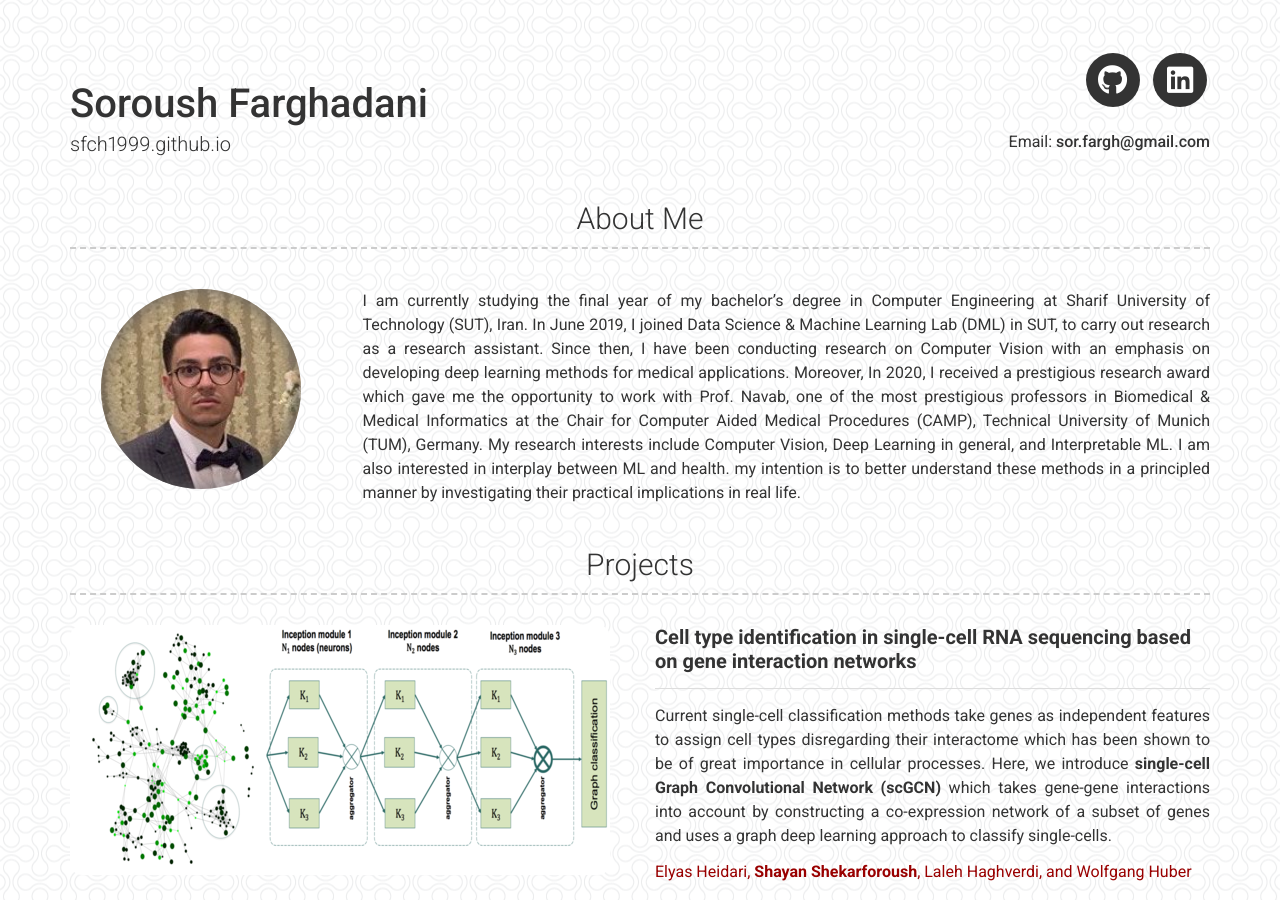
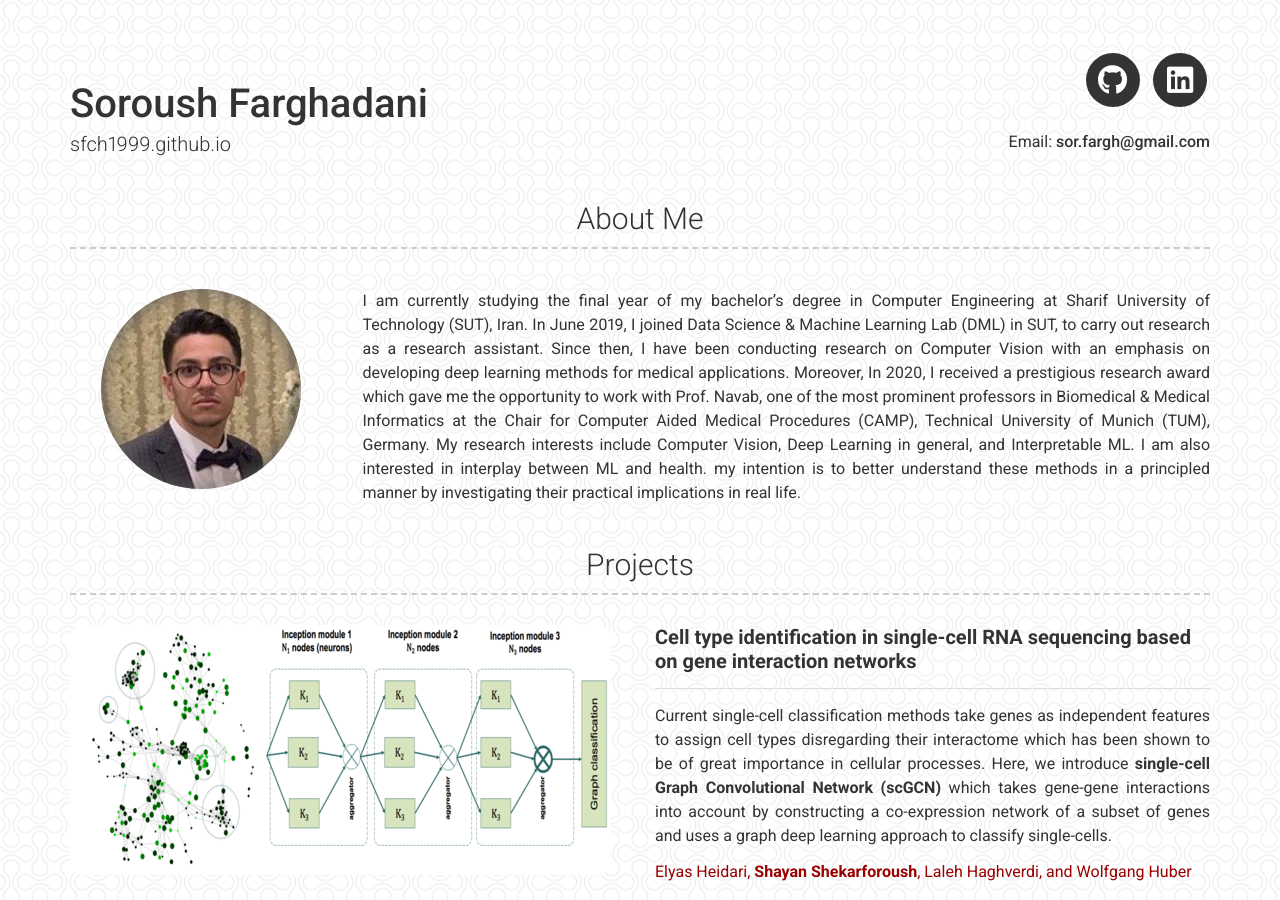
Before and after one commit to sfch1999/sfch1999.github.io, a Jekyll site: the page built from index.md, in a window 1280 px wide and 900 px high. Built offline with Jekyll 4.4.1, drawn with Linux system fonts in a browser that asks for light colours; a style sheet for code colours, icons or effects is not loaded.

Commit message:
about me

```diff
--- a/_config.yml
+++ b/_config.yml
@@ -26,7 +26,7 @@ about_profile_image: images/papyon.jpeg
 about_content: | # this will include new lines to allow paragraphs
   I am currently studying the final year of my bachelor’s degree in Computer Engineering at Sharif University of Technology (SUT), Iran.
   In June 2019, I joined Data Science & Machine Learning Lab (DML) in SUT, to carry out research as a research assistant. Since then, I have been conducting research on Computer Vision with an emphasis on developing deep learning methods for medical applications. Moreover,
-  In 2020, I received a prestigious research award which gave me the opportunity to work with Prof. Navab, one of the most prestigious professors in Biomedical & Medical Informatics at the Chair for Computer Aided Medical Procedures (CAMP), Technical University of Munich (TUM), Germany.
+  In 2020, I received a prestigious research award which gave me the opportunity to work with Prof. Navab, one of the most prominent professors in Biomedical & Medical Informatics at the Chair for Computer Aided Medical Procedures (CAMP), Technical University of Munich (TUM), Germany.
   My research interests include Computer Vision, Deep Learning in general, and Interpretable ML. I am also interested in interplay between ML and health.
   my intention is to better understand these methods in a principled manner by investigating
   their practical implications in real life.
```
